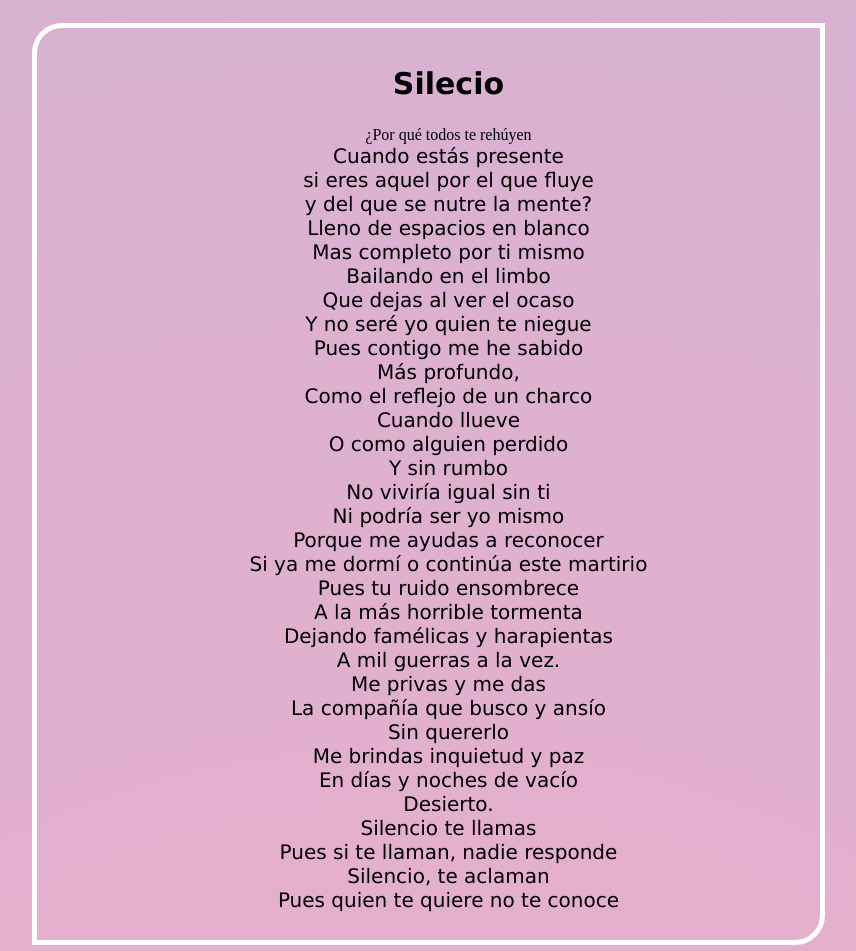
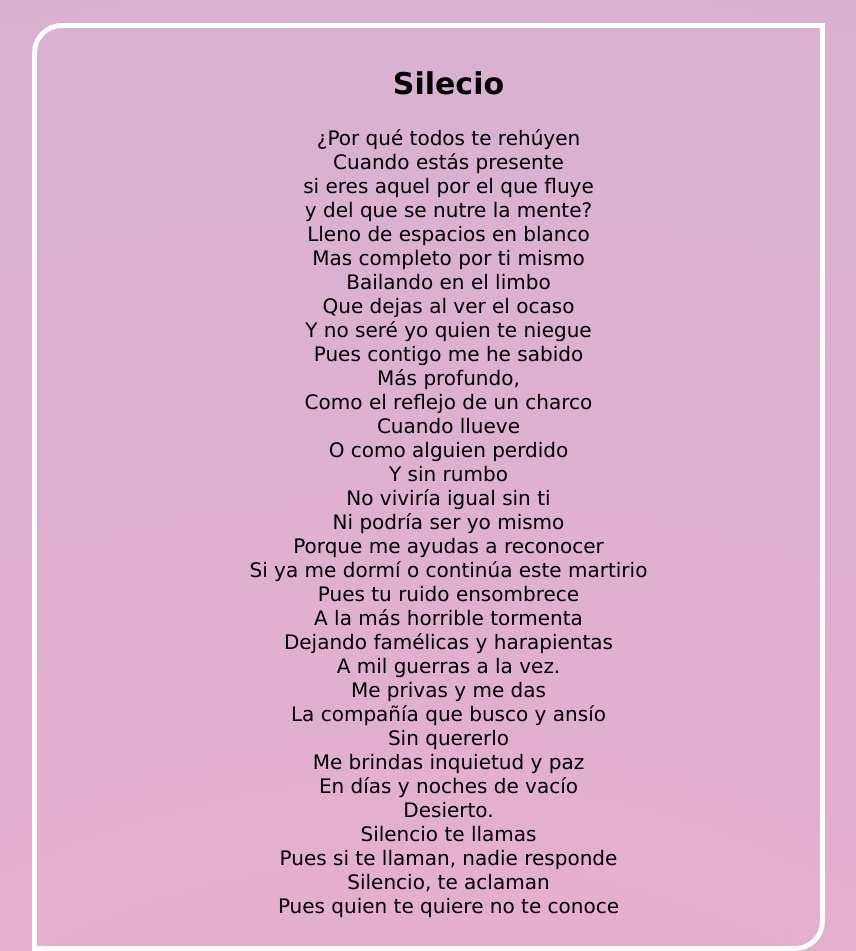
Before and after one commit to JayCrg/JayCrg.github.io, a plain HTML site: page index.html in a window 1280 px wide. Shown: the part 5320-6271 px from the top of the page, without its empty margins (226-1082 px from the left). Drawn offline with Linux system fonts and the light colour scheme.

Commit message:
Update index.html

```diff
--- a/index.html
+++ b/index.html
@@ -274,7 +274,7 @@
         <article>
         <ul style="list-style: none;" id="9">
             <li><h2>Silecio</h2></li>
-            <li></li>¿Por qué todos te rehúyen</li>
+            <li>¿Por qué todos te rehúyen</li>
             <li>Cuando estás presente</li>
             <li>si eres aquel por el que fluye</li>
             <li>y del que se nutre la mente?</li>
```
